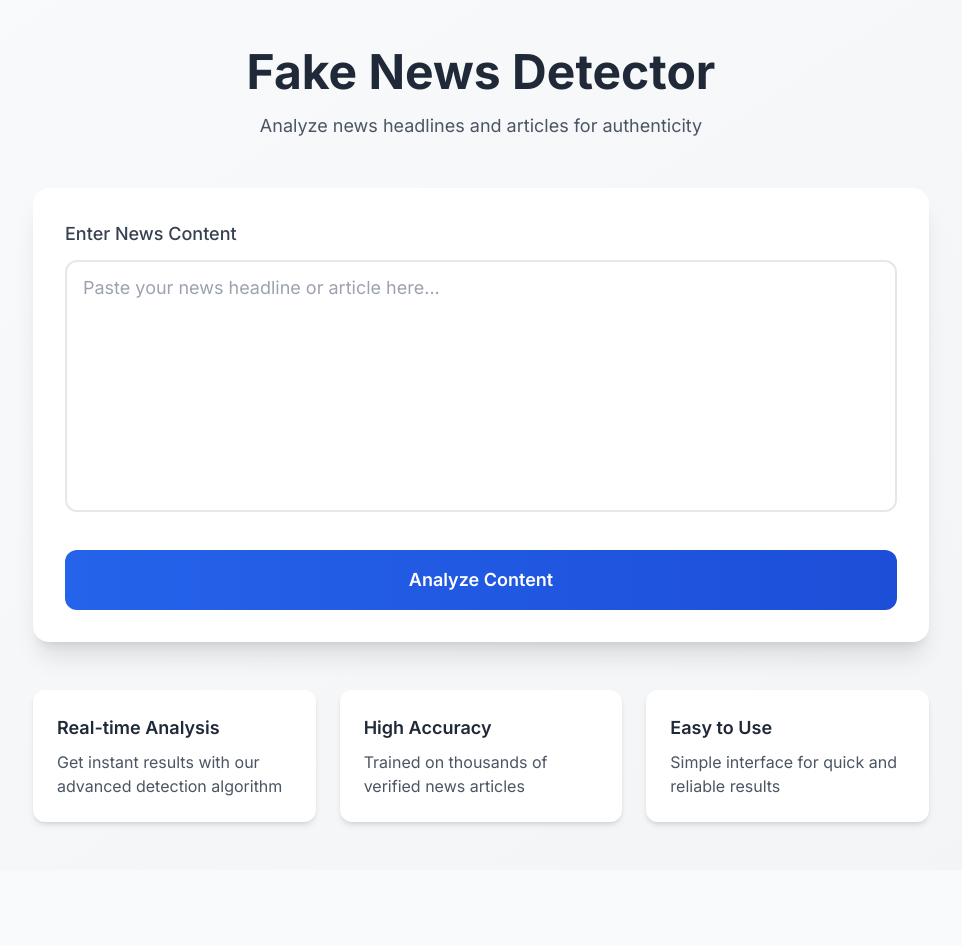
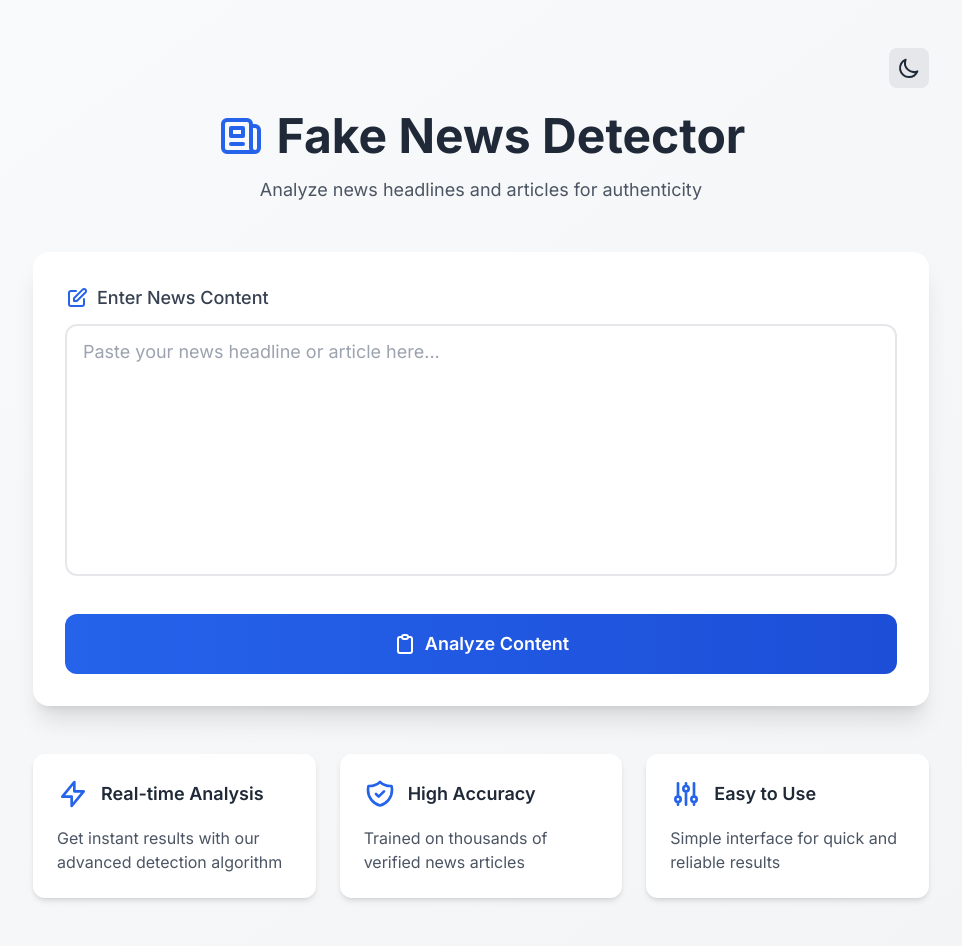
Before and after one commit to zvincent07/Fake-News-Detector, a Flask app: page / in a window 1280 px wide. Shown: the whole page, without its empty margins (159-1121 px from the left). Before the commit the page ends 827 px from the top, so only its background shows below. Run offline with Flask 2, Linux system fonts and the light colour scheme; parts of the project's set-up code (start-up, migrations or seed data) failed here and were passed over; some libraries are stand-ins or nearby versions.

Commit message:
add dark mode

```diff
--- a/app/static/css/main.css
+++ b/app/static/css/main.css
@@ -4,9 +4,19 @@
     border-color: #86efac;
 }
 
+.dark .result-real {
+    background-color: #064e3b;
+    border-color: #059669;
+}
+
 .result-fake {
     background-color: #fef2f2;
     border-color: #fca5a5;
+}
+
+.dark .result-fake {
+    background-color: #7f1d1d;
+    border-color: #dc2626;
 }
 
 .loading {
@@ -24,13 +34,25 @@ textarea::-webkit-scrollbar-track {
     border-radius: 4px;
 }
 
+.dark textarea::-webkit-scrollbar-track {
+    background: #374151;
+}
+
 textarea::-webkit-scrollbar-thumb {
     background: #888;
     border-radius: 4px;
 }
 
+.dark textarea::-webkit-scrollbar-thumb {
+    background: #4B5563;
+}
+
 textarea::-webkit-scrollbar-thumb:hover {
     background: #555;
+}
+
+.dark textarea::-webkit-scrollbar-thumb:hover {
+    background: #6B7280;
 }
 
 /* Smooth transitions */
@@ -39,3 +61,14 @@ textarea::-webkit-scrollbar-thumb:hover {
     transition-timing-function: cubic-bezier(0.4, 0, 0.2, 1);
     transition-duration: 300ms;
 }
+
+/* Loading animation */
+@keyframes spin {
+    to {
+        transform: rotate(360deg);
+    }
+}
+
+.loading svg {
+    animation: spin 1s linear infinite;
+}
--- a/app/static/js/main.js
+++ b/app/static/js/main.js
@@ -1,16 +1,50 @@
+// Theme toggle functionality
+window.addEventListener('DOMContentLoaded', () => {
+    const themeToggle = document.getElementById('themeToggle');
+    const sunIcon = document.getElementById('sunIcon');
+    const moonIcon = document.getElementById('moonIcon');
+    const button = document.getElementById('analyzeBtn');
+
+    // Check for saved theme preference
+    const savedTheme = localStorage.getItem('theme');
+    if (savedTheme === 'dark') {
+        document.documentElement.classList.add('dark');
+        sunIcon.classList.remove('hidden');
+        moonIcon.classList.add('hidden');
+    }
+
+    if (themeToggle) {
+        themeToggle.addEventListener('click', () => {
+            document.documentElement.classList.toggle('dark');
+            sunIcon.classList.toggle('hidden');
+            moonIcon.classList.toggle('hidden');
+            // Save theme preference
+            const isDark = document.documentElement.classList.contains('dark');
+            localStorage.setItem('theme', isDark ? 'dark' : 'light');
+        });
+    }
+});
+
+// Analyze button logic
 async function analyzeHeadline() {
     const headline = document.getElementById('headline').value;
     const resultDiv = document.getElementById('result');
+    const resultBox = document.getElementById('resultBox');
     const predictionP = document.getElementById('prediction');
     const confidenceP = document.getElementById('confidence');
     const confidenceBar = document.getElementById('confidence-bar');
-    const button = document.querySelector('button');
+    const resultTitle = document.getElementById('resultTitle');
+    const button = document.getElementById('analyzeBtn');
 
     if (!headline.trim()) {
         predictionP.textContent = "Please enter some content to analyze.";
         confidenceP.textContent = "";
+        resultBox.className = 'p-6 rounded-xl border-2 transition-all duration-300 bg-yellow-50 border-yellow-200 dark:bg-yellow-900 dark:border-yellow-600';
+        predictionP.className = 'text-2xl font-bold text-yellow-700 dark:text-yellow-200';
+        confidenceBar.style.width = '0%';
+        confidenceBar.className = 'h-2.5 rounded-full transition-all duration-500 bg-yellow-500';
+        resultTitle.className = 'text-xl font-semibold mb-4 flex items-center text-yellow-700 dark:text-yellow-200';
         resultDiv.classList.remove('hidden');
-        resultDiv.querySelector('div').className = 'p-6 rounded-xl border-2 border-yellow-200 bg-yellow-50';
         return;
     }
 
@@ -32,31 +66,42 @@ async function analyzeHeadline() {
         if (data.error) {
             predictionP.textContent = data.error;
             confidenceP.textContent = "";
-            resultDiv.querySelector('div').className = 'p-6 rounded-xl border-2 border-red-200 bg-red-50';
+            resultBox.className = 'p-6 rounded-xl border-2 transition-all duration-300 bg-red-50 border-red-200 dark:bg-red-900 dark:border-red-600';
+            predictionP.className = 'text-2xl font-bold text-red-700 dark:text-red-200';
+            confidenceBar.style.width = '0%';
+            confidenceBar.className = 'h-2.5 rounded-full transition-all duration-500 bg-red-500';
+            resultTitle.className = 'text-xl font-semibold mb-4 flex items-center text-red-700 dark:text-red-200';
         } else {
+            const isReal = data.prediction === 'Real';
             predictionP.textContent = `Prediction: ${data.prediction}`;
             const confidencePercent = (data.confidence * 100).toFixed(2);
             confidenceP.textContent = `Confidence: ${confidencePercent}%`;
+            confidenceBar.style.width = `${confidencePercent}%`;
 
-            // Update confidence bar
-            confidenceBar.style.width = `${confidencePercent}%`;
-            confidenceBar.className = `h-2.5 rounded-full transition-all duration-500 ${
-                data.prediction === 'Real' ? 'bg-green-500' : 'bg-red-500'
-            }`;
-
-            // Update result container style
-            resultDiv.querySelector('div').className = `p-6 rounded-xl border-2 ${
-                data.prediction === 'Real'
-                    ? 'border-green-200 bg-green-50'
-                    : 'border-red-200 bg-red-50'
-            }`;
+            if (isReal) {
+                resultBox.className = 'p-6 rounded-xl border-2 transition-all duration-300 bg-green-50 border-green-200 dark:bg-green-900 dark:border-green-600';
+                predictionP.className = 'text-2xl font-bold text-green-700 dark:text-green-200';
+                confidenceBar.className = 'h-2.5 rounded-full transition-all duration-500 bg-green-500';
+                resultTitle.className = 'text-xl font-semibold mb-4 flex items-center text-green-700 dark:text-green-200';
+            } else {
+                resultBox.className = 'p-6 rounded-xl border-2 transition-all duration-300 bg-red-50 border-red-200 dark:bg-red-900 dark:border-red-600';
+                predictionP.className = 'text-2xl font-bold text-red-700 dark:text-red-200';
+                confidenceBar.className = 'h-2.5 rounded-full transition-all duration-500 bg-red-500';
+                resultTitle.className = 'text-xl font-semibold mb-4 flex items-center text-red-700 dark:text-red-200';
+            }
+            confidenceP.className = 'text-sm text-gray-600 dark:text-gray-200';
         }
+        resultDiv.classList.remove('hidden');
     } catch (error) {
         predictionP.textContent = "An error occurred. Please try again.";
         confidenceP.textContent = "";
-        resultDiv.querySelector('div').className = 'p-6 rounded-xl border-2 border-red-200 bg-red-50';
+        resultBox.className = 'p-6 rounded-xl border-2 transition-all duration-300 bg-red-50 border-red-200 dark:bg-red-900 dark:border-red-600';
+        predictionP.className = 'text-2xl font-bold text-red-700 dark:text-red-200';
+        confidenceBar.style.width = '0%';
+        confidenceBar.className = 'h-2.5 rounded-full transition-all duration-500 bg-red-500';
+        resultTitle.className = 'text-xl font-semibold mb-4 flex items-center text-red-700 dark:text-red-200';
+        resultDiv.classList.remove('hidden');
     } finally {
-        resultDiv.classList.remove('hidden');
         button.classList.remove('loading');
         button.textContent = 'Analyze Content';
     }
--- a/app/templates/base.html
+++ b/app/templates/base.html
@@ -5,11 +5,24 @@
     <meta name="viewport" content="width=device-width, initial-scale=1.0">
     <title>Fake News Detector</title>
     <script src="https://cdn.tailwindcss.com"></script>
+    <script>
+        // Configure Tailwind dark mode
+        tailwind.config = {
+            darkMode: 'class',
+            theme: {
+                extend: {
+                    colors: {
+                        // Add any custom colors here
+                    }
+                }
+            }
+        }
+    </script>
     <link rel="stylesheet" href="{{ url_for('static', filename='css/main.css') }}">
     <!-- Add Google Fonts -->
     <link href="https://fonts.googleapis.com/css2?family=Inter:wght@400;500;600;700&display=swap" rel="stylesheet">
 </head>
-<body class="bg-gradient-to-br from-gray-50 to-gray-100 min-h-screen font-['Inter']">
+<body class="bg-gradient-to-br from-gray-50 to-gray-100 dark:from-gray-900 dark:to-gray-800 min-h-screen font-['Inter'] transition-colors duration-300">
     {% block content %}{% endblock %}
     <script src="{{ url_for('static', filename='js/main.js') }}"></script>
 </body>
--- a/app/templates/index.html
+++ b/app/templates/index.html
@@ -1,45 +1,78 @@
 {% extends "base.html" %}
 
 {% block content %}
-<div class="container mx-auto px-4 py-12">
+<div class="container mx-auto px-4 py-12 dark:bg-gray-900 min-h-screen transition-colors duration-300">
     <div class="max-w-4xl mx-auto">
+        <!-- Theme Toggle -->
+        <div class="flex justify-end mb-6">
+            <button type="button" id="themeToggle" class="p-2 rounded-lg bg-gray-200 dark:bg-gray-700 hover:bg-gray-300 dark:hover:bg-gray-600 transition-colors duration-300">
+                <!-- Sun Icon -->
+                <svg id="sunIcon" class="w-6 h-6 text-gray-800 dark:text-gray-200 hidden" fill="none" stroke="currentColor" viewBox="0 0 24 24">
+                    <path stroke-linecap="round" stroke-linejoin="round" stroke-width="2" d="M12 3v1m0 16v1m9-9h-1M4 12H3m15.364 6.364l-.707-.707M6.343 6.343l-.707-.707m12.728 0l-.707.707M6.343 17.657l-.707.707M16 12a4 4 0 11-8 0 4 4 0 018 0z"></path>
+                </svg>
+                <!-- Moon Icon -->
+                <svg id="moonIcon" class="w-6 h-6 text-gray-800 dark:text-gray-200" fill="none" stroke="currentColor" viewBox="0 0 24 24">
+                    <path stroke-linecap="round" stroke-linejoin="round" stroke-width="2" d="M20.354 15.354A9 9 0 018.646 3.646 9.003 9.003 0 0012 21a9.003 9.003 0 008.354-5.646z"></path>
+                </svg>
+            </button>
+        </div>
+
         <!-- Header Section -->
         <div class="text-center mb-12">
-            <h1 class="text-5xl font-bold text-gray-800 mb-4">Fake News Detector</h1>
-            <p class="text-lg text-gray-600">Analyze news headlines and articles for authenticity</p>
+            <h1 class="text-5xl font-bold text-gray-800 dark:text-white mb-4 flex items-center justify-center">
+                <svg class="w-12 h-12 mr-3 text-blue-600 dark:text-blue-400" fill="none" stroke="currentColor" viewBox="0 0 24 24">
+                    <path stroke-linecap="round" stroke-linejoin="round" stroke-width="2" d="M19 20H5a2 2 0 01-2-2V6a2 2 0 012-2h10a2 2 0 012 2v1m2 13a2 2 0 01-2-2V7m2 13a2 2 0 002-2V9a2 2 0 00-2-2h-2m-4-3H9M7 16h6M7 8h6v4H7V8z"></path>
+                </svg>
+                Fake News Detector
+            </h1>
+            <p class="text-lg text-gray-600 dark:text-gray-300">Analyze news headlines and articles for authenticity</p>
         </div>
 
         <!-- Main Card -->
-        <div class="bg-white rounded-2xl shadow-xl p-8 transform transition-all duration-300 hover:shadow-2xl">
+        <div class="bg-white dark:bg-gray-800 rounded-2xl shadow-xl p-8 transform transition-all duration-300 hover:shadow-2xl">
             <!-- Input Section -->
             <div class="mb-8">
-                <label for="headline" class="block text-lg font-medium text-gray-700 mb-3">Enter News Content</label>
+                <label for="headline" class="block text-lg font-medium text-gray-700 dark:text-gray-200 mb-3 flex items-center">
+                    <svg class="w-6 h-6 mr-2 text-blue-600 dark:text-blue-400" fill="none" stroke="currentColor" viewBox="0 0 24 24">
+                        <path stroke-linecap="round" stroke-linejoin="round" stroke-width="2" d="M11 5H6a2 2 0 00-2 2v11a2 2 0 002 2h11a2 2 0 002-2v-5m-1.414-9.414a2 2 0 112.828 2.828L11.828 15H9v-2.828l8.586-8.586z"></path>
+                    </svg>
+                    Enter News Content
+                </label>
                 <textarea
                     id="headline"
                     rows="8"
-                    class="w-full px-4 py-3 text-lg border-2 border-gray-200 rounded-xl focus:outline-none focus:ring-2 focus:ring-blue-500 focus:border-transparent transition-all duration-300 resize-none"
+                    class="w-full px-4 py-3 text-lg border-2 border-gray-200 dark:border-gray-600 rounded-xl focus:outline-none focus:ring-2 focus:ring-blue-500 focus:border-transparent transition-all duration-300 resize-none bg-white dark:bg-gray-700 text-gray-800 dark:text-white placeholder-gray-400 dark:placeholder-gray-500"
                     placeholder="Paste your news headline or article here..."
                 ></textarea>
             </div>
 
             <!-- Button Section -->
             <button
+                id="analyzeBtn"
                 onclick="analyzeHeadline()"
-                class="w-full bg-gradient-to-r from-blue-600 to-blue-700 text-white text-lg font-semibold py-4 px-6 rounded-xl hover:from-blue-700 hover:to-blue-800 focus:outline-none focus:ring-2 focus:ring-blue-500 focus:ring-offset-2 transition-all duration-300 transform hover:scale-[1.02]"
+                class="w-full bg-gradient-to-r from-blue-600 to-blue-700 dark:from-blue-500 dark:to-blue-600 text-white text-lg font-semibold py-4 px-6 rounded-xl hover:from-blue-700 hover:to-blue-800 dark:hover:from-blue-600 dark:hover:to-blue-700 focus:outline-none focus:ring-2 focus:ring-blue-500 focus:ring-offset-2 transition-all duration-300 transform hover:scale-[1.02] flex items-center justify-center"
             >
+                <svg class="w-6 h-6 mr-2" fill="none" stroke="currentColor" viewBox="0 0 24 24">
+                    <path stroke-linecap="round" stroke-linejoin="round" stroke-width="2" d="M9 5H7a2 2 0 00-2 2v12a2 2 0 002 2h10a2 2 0 002-2V7a2 2 0 00-2-2h-2M9 5a2 2 0 002 2h2a2 2 0 002-2M9 5a2 2 0 012-2h2a2 2 0 012 2"></path>
+                </svg>
                 Analyze Content
             </button>
 
             <!-- Result Section -->
             <div id="result" class="mt-8 hidden">
-                <div class="p-6 rounded-xl border-2 transition-all duration-300">
-                    <h2 class="text-xl font-semibold mb-4 text-gray-800">Analysis Result</h2>
+                <div id="resultBox" class="p-6 rounded-xl border-2 transition-all duration-300">
+                    <h2 class="text-xl font-semibold mb-4 flex items-center" id="resultTitle">
+                        <svg class="w-6 h-6 mr-2" fill="none" stroke="currentColor" viewBox="0 0 24 24">
+                            <path stroke-linecap="round" stroke-linejoin="round" stroke-width="2" d="M9 12l2 2 4-4m6 2a9 9 0 11-18 0 9 9 0 0118 0z"></path>
+                        </svg>
+                        Analysis Result
+                    </h2>
                     <div class="space-y-3">
                         <p id="prediction" class="text-2xl font-bold"></p>
-                        <div class="w-full bg-gray-200 rounded-full h-2.5">
+                        <div class="w-full bg-gray-200 dark:bg-gray-700 rounded-full h-2.5">
                             <div id="confidence-bar" class="h-2.5 rounded-full transition-all duration-500"></div>
                         </div>
-                        <p id="confidence" class="text-sm text-gray-600"></p>
+                        <p id="confidence" class="text-sm"></p>
                     </div>
                 </div>
             </div>
@@ -47,17 +80,32 @@
 
         <!-- Features Section -->
         <div class="grid grid-cols-1 md:grid-cols-3 gap-6 mt-12">
-            <div class="bg-white p-6 rounded-xl shadow-md">
-                <h3 class="text-lg font-semibold mb-2 text-gray-800">Real-time Analysis</h3>
-                <p class="text-gray-600">Get instant results with our advanced detection algorithm</p>
+            <div class="bg-white dark:bg-gray-800 p-6 rounded-xl shadow-md hover:shadow-lg transition-all duration-300">
+                <div class="flex items-center mb-4">
+                    <svg class="w-8 h-8 text-blue-600 dark:text-blue-400" fill="none" stroke="currentColor" viewBox="0 0 24 24">
+                        <path stroke-linecap="round" stroke-linejoin="round" stroke-width="2" d="M13 10V3L4 14h7v7l9-11h-7z"></path>
+                    </svg>
+                    <h3 class="text-lg font-semibold ml-3 text-gray-800 dark:text-white">Real-time Analysis</h3>
+                </div>
+                <p class="text-gray-600 dark:text-gray-300">Get instant results with our advanced detection algorithm</p>
             </div>
-            <div class="bg-white p-6 rounded-xl shadow-md">
-                <h3 class="text-lg font-semibold mb-2 text-gray-800">High Accuracy</h3>
-                <p class="text-gray-600">Trained on thousands of verified news articles</p>
+            <div class="bg-white dark:bg-gray-800 p-6 rounded-xl shadow-md hover:shadow-lg transition-all duration-300">
+                <div class="flex items-center mb-4">
+                    <svg class="w-8 h-8 text-blue-600 dark:text-blue-400" fill="none" stroke="currentColor" viewBox="0 0 24 24">
+                        <path stroke-linecap="round" stroke-linejoin="round" stroke-width="2" d="M9 12l2 2 4-4m5.618-4.016A11.955 11.955 0 0112 2.944a11.955 11.955 0 01-8.618 3.04A12.02 12.02 0 003 9c0 5.591 3.824 10.29 9 11.622 5.176-1.332 9-6.03 9-11.622 0-1.042-.133-2.052-.382-3.016z"></path>
+                    </svg>
+                    <h3 class="text-lg font-semibold ml-3 text-gray-800 dark:text-white">High Accuracy</h3>
+                </div>
+                <p class="text-gray-600 dark:text-gray-300">Trained on thousands of verified news articles</p>
             </div>
-            <div class="bg-white p-6 rounded-xl shadow-md">
-                <h3 class="text-lg font-semibold mb-2 text-gray-800">Easy to Use</h3>
-                <p class="text-gray-600">Simple interface for quick and reliable results</p>
+            <div class="bg-white dark:bg-gray-800 p-6 rounded-xl shadow-md hover:shadow-lg transition-all duration-300">
+                <div class="flex items-center mb-4">
+                    <svg class="w-8 h-8 text-blue-600 dark:text-blue-400" fill="none" stroke="currentColor" viewBox="0 0 24 24">
+                        <path stroke-linecap="round" stroke-linejoin="round" stroke-width="2" d="M12 6V4m0 2a2 2 0 100 4m0-4a2 2 0 110 4m-6 8a2 2 0 100-4m0 4a2 2 0 110-4m0 4v2m0-6V4m6 6v10m6-2a2 2 0 100-4m0 4a2 2 0 110-4m0 4v2m0-6V4"></path>
+                    </svg>
+                    <h3 class="text-lg font-semibold ml-3 text-gray-800 dark:text-white">Easy to Use</h3>
+                </div>
+                <p class="text-gray-600 dark:text-gray-300">Simple interface for quick and reliable results</p>
             </div>
         </div>
     </div>
```
